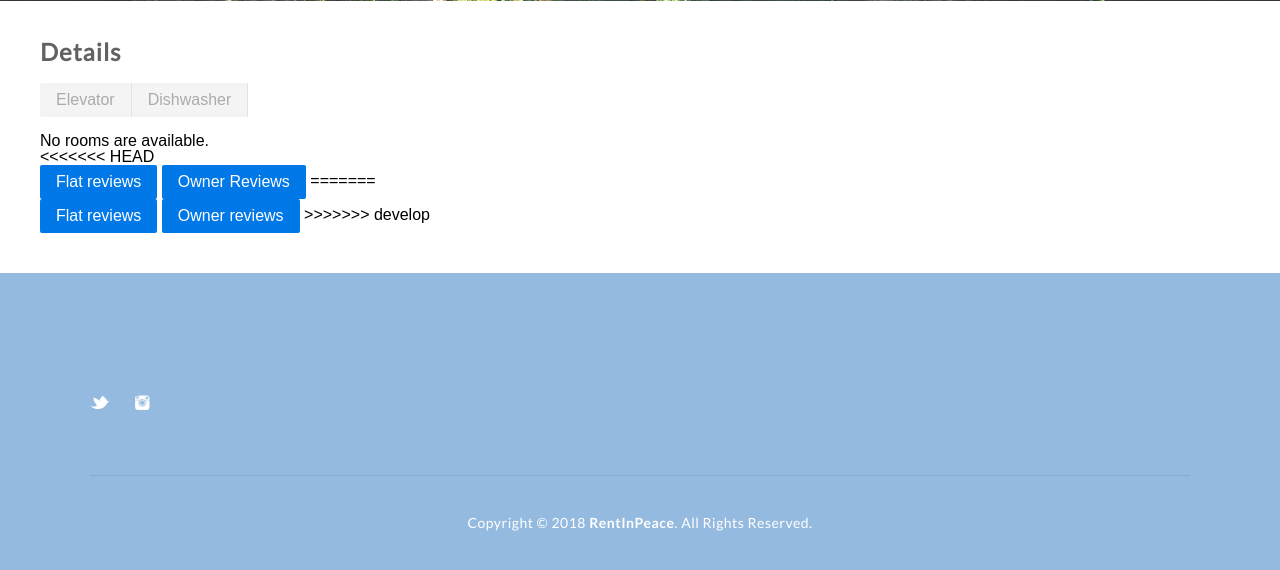
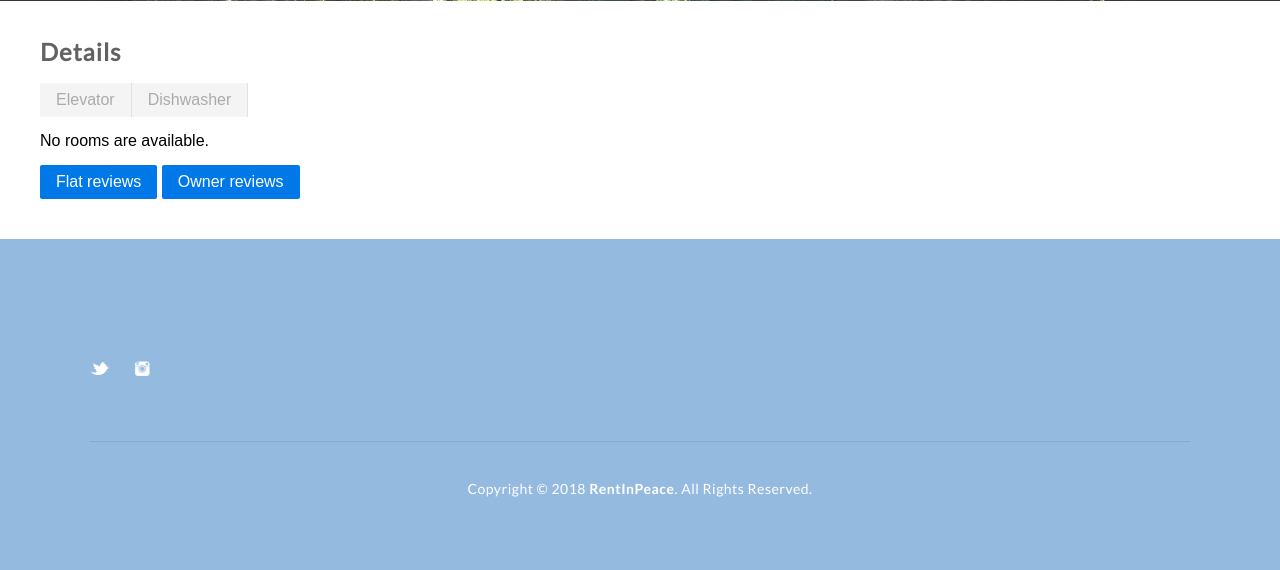
Before and after one commit to ISPP-ETSII/Web, a Django app: template templates/flat/detail.html in a window 1280 px wide. Shown: the part 499-1069 px from the top of the page. After the commit the page ends 996 px from the top, so only its background shows below. Run offline with Django 3.2, Linux system fonts and the light colour scheme; the template is opened without the code that fills it, so the values that code supplies are empty; parts of the project's set-up code (start-up, migrations or seed data) failed here and were passed over; some libraries are stand-ins or nearby versions.

Commit message:
Fix conflict

```diff
--- a/templates/flat/detail.html
+++ b/templates/flat/detail.html
@@ -69,15 +69,9 @@
         {% endif %}
     {% endif %}
 
-<<<<<<< HEAD
     <br>
-    <button class="pure-button pure-button-primary" onclick="location.href='{% url 'flatReview' flat.id %}'">Flat reviews</button>
-    <button class="pure-button pure-button-primary" onclick="location.href='{% url 'userReview' flat.id flat.owner.user.id %}'">Owner Reviews</button>
-=======
-  <br>
-  <button class="pure-button pure-button-primary" onclick="location.href='{% url 'flatReview' flat.id %}'">{% trans "Flat reviews" %}</button>
-  <button class="pure-button pure-button-primary" onclick="location.href='{% url 'ownerReview' flat.owner.id %}'">{% trans "Owner reviews" %}</button>
->>>>>>> develop
+    <button class="pure-button pure-button-primary" onclick="location.href='{% url 'flatReview' flat.id %}'">{% trans "Flat reviews" %}</button>
+    <button class="pure-button pure-button-primary" onclick="location.href='{% url 'userReview' flat.id flat.owner.user.id %}'">{% trans "Owner reviews" %}</button>
 
     {% if error_message %}<p><strong>{{ error_message }}</strong></p>{% endif %}
 
```
